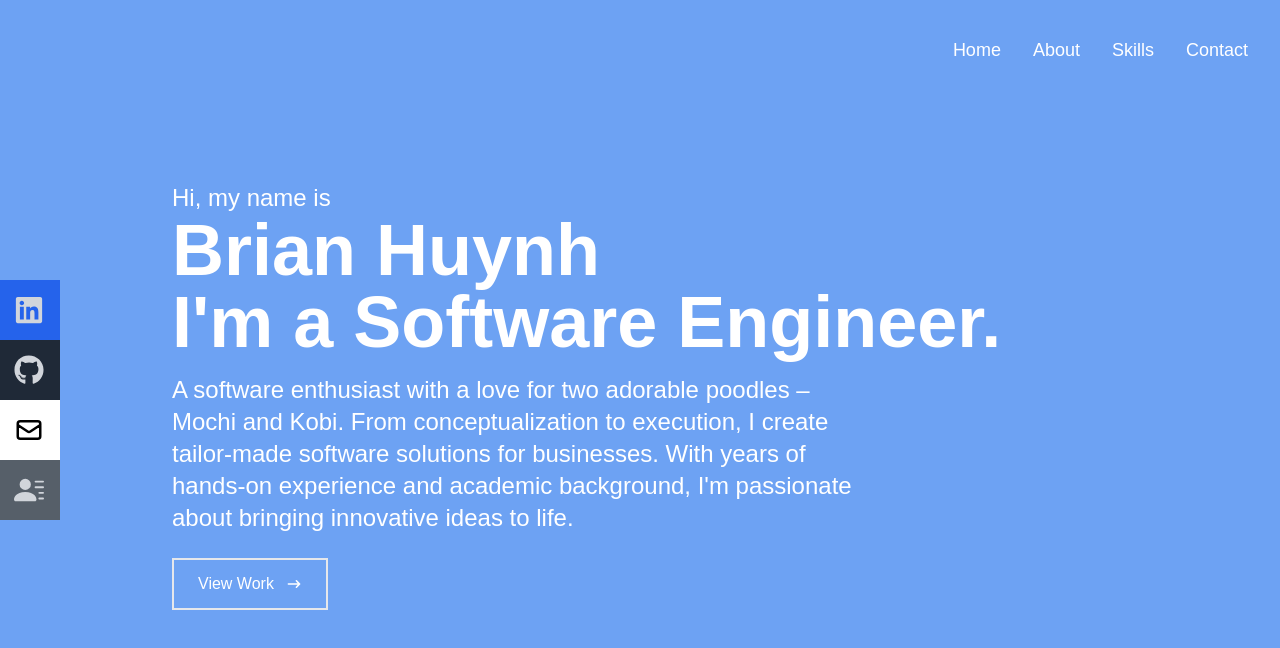
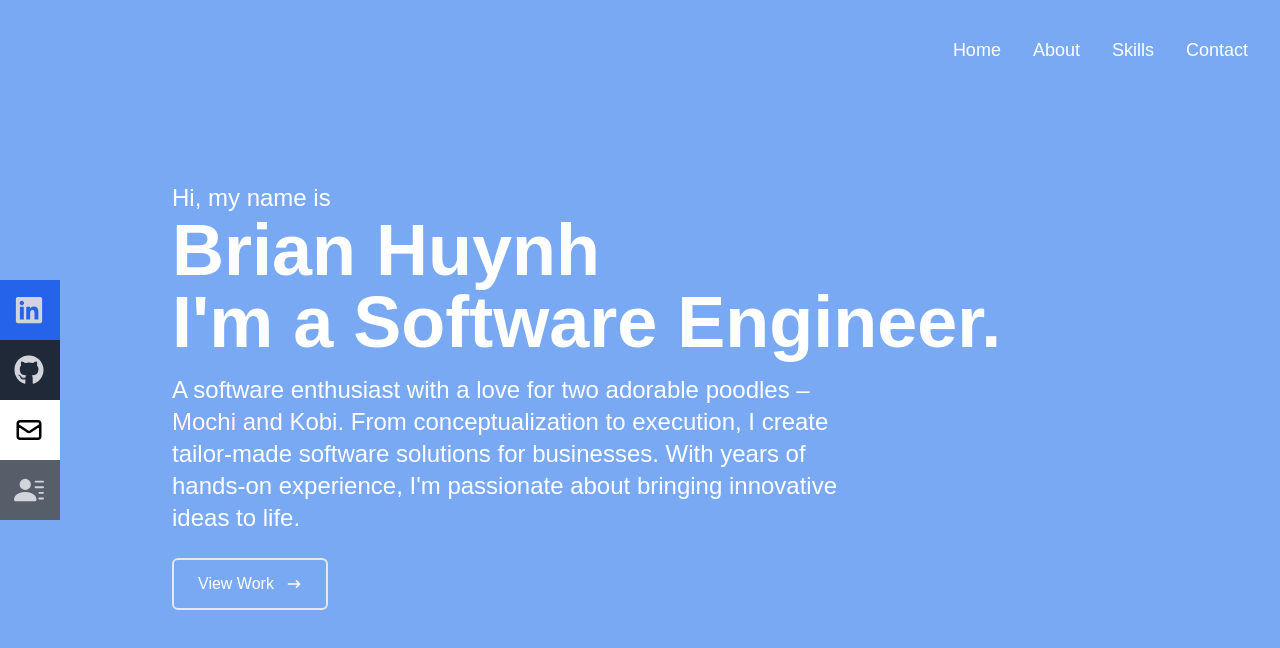
Before and after one commit to BrianHuynhCS/portfolio, a React (Create React App) app: page / in a window 1280 px wide. Shown: the top 648 px of the page. Built offline with nearby package versions, Linux system fonts and the light colour scheme; the HTML template or start-up script is replaced by a standard one.

Commit message:
slight ui color changes

```diff
--- a/src/components/Home.jsx
+++ b/src/components/Home.jsx
@@ -4,19 +4,19 @@ import {HiArrowNarrowRight} from 'react-icons/hi'
 const Home = () => {
     return (
         <div>
-            <div name='home' className='w-fill h-screen bg-[#6da2f3]'>
+            <div name='home' className='w-fill h-screen bg-[#79a9f2]'>
                 {/* Container */}
                 <div className='max-w-[1000px] mx-auto px-8 flex flex-col justify-center h-full text-white'>
                     <p className='text-2xl'>Hi, my name is</p>
                     <h1 className='text-4xl sm:text-7xl font-bold'>Brian Huynh</h1>
                     <h2 className='text-4xl sm:text-7xl font-bold'>I'm a Software Engineer.</h2>
-                    <p className='text-2xl py-4 max-w-[700px]'> A software enthusiast with a love for two adorable poodles – <a href='/' className='hover:text-black'>Mochi and Kobi</a>.
+                    <p className='text-2xl py-4 max-w-[700px]'> A software enthusiast with a love for two adorable poodles – <a href='/' className='hover:text-transparent bg-gradient-to-r from-pink-500 hover:to-yellow-500 bg-clip-text'>Mochi and Kobi</a>.
                         From conceptualization to execution, I create tailor-made software solutions for businesses.
-                        With years of hands-on experience and academic background, I'm passionate about bringing innovative ideas to life.
+                        With years of hands-on experience, I'm passionate about bringing innovative ideas to life.
                     </p>
                     <div>
                         <a href='/'>
-                            <button className='group border-2 px-6 py-3 my-2 flex items-center hover:bg-white hover:text-black'>View Work
+                            <button className='group rounded-md border-2 px-6 py-3 my-2 flex items-center hover:bg-white hover:text-black'>View Work
                             <span className='group-hover:rotate-90 duration-300'>
                                 <HiArrowNarrowRight className='ml-3'/>
                             </span>
--- a/src/components/Navbar.jsx
+++ b/src/components/Navbar.jsx
@@ -9,7 +9,7 @@ const Navbar = () => {
     const handleClick = () => setNav(!nav)
 
     return (
-        <div className='fixed w-full h-[100px] flex justify-end items-center px-4 bg-[#6da2f3] text-white'>
+        <div className='fixed w-full h-[100px] flex justify-end items-center px-4 bg-[#79a9f2] text-white'>
             {/* menu */}
             <ul className='hidden md:flex'>
                 <li className='py-4 text-lg hover:bg-white hover:text-black'>Home</li>
```
